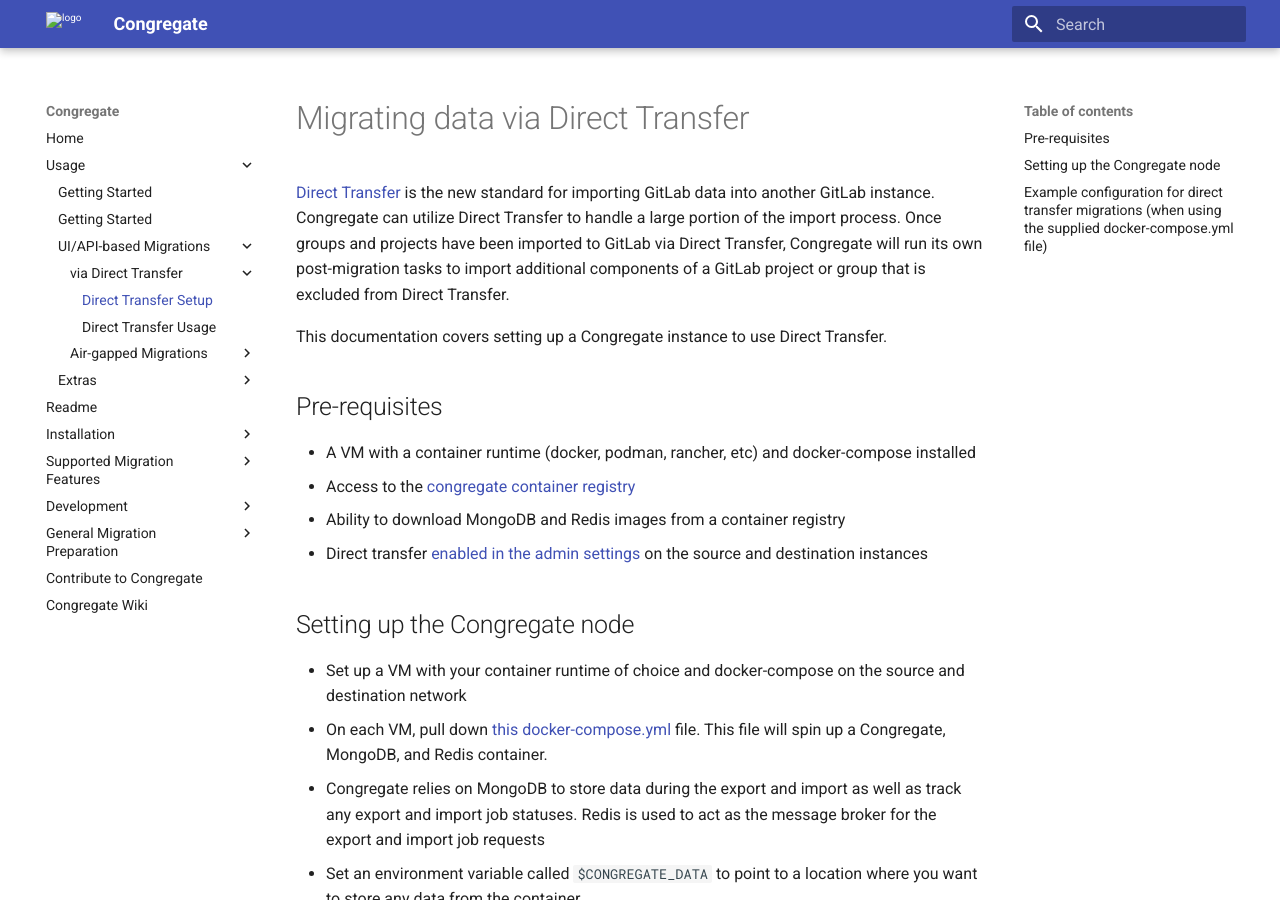
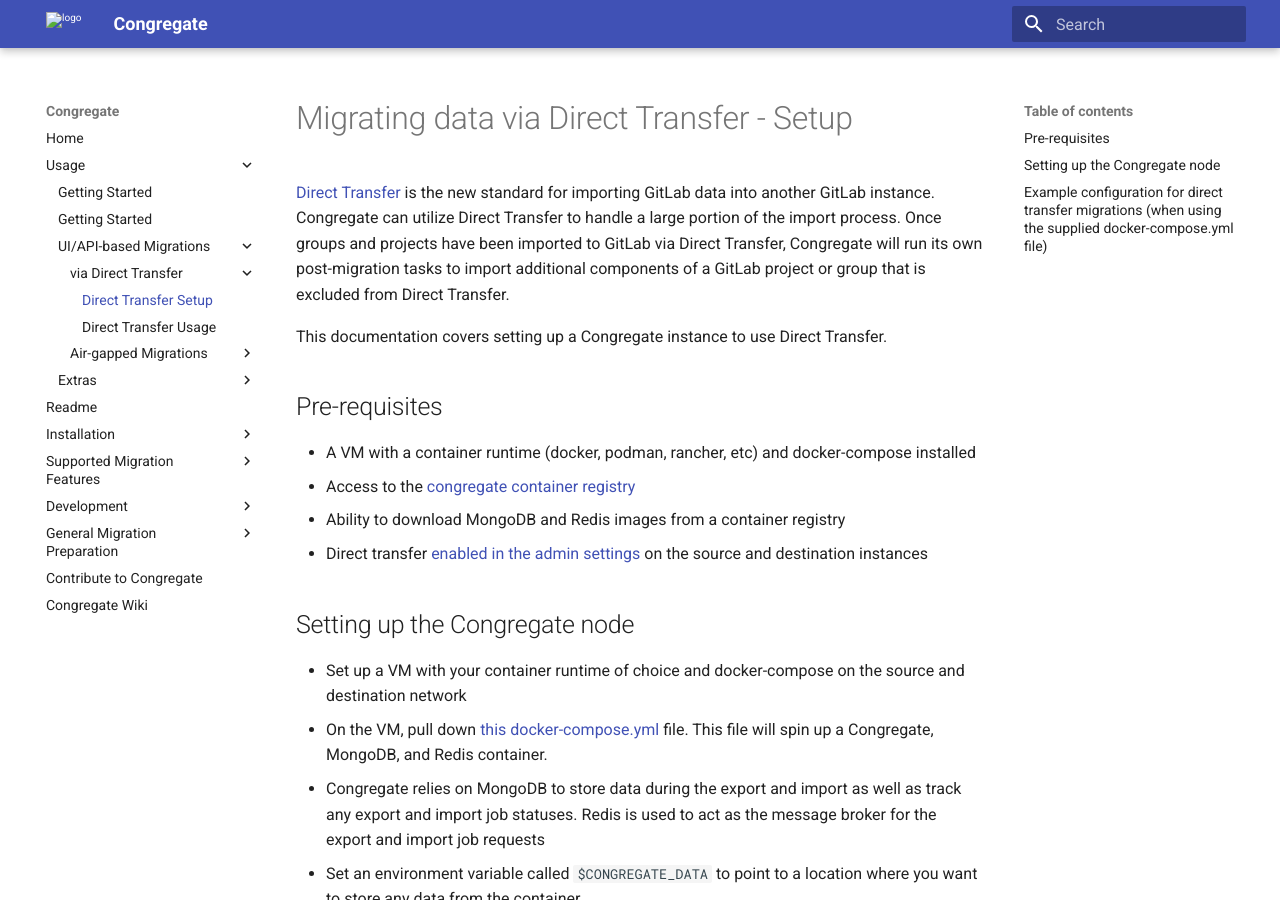
Before and after one commit to LINWEN607/congregate, an MkDocs documentation site: the page built from docs/direct-transfer-api.md, in a window 1280 px wide and 900 px high. Built offline with MkDocs 1.6.1 and Material for MkDocs 9.7.7, drawn with Linux system fonts in a browser that asks for light colours.

Commit message:
Updating headers in DT docs

```diff
--- a/docs/direct-transfer-api.md
+++ b/docs/direct-transfer-api.md
@@ -1,4 +1,4 @@
-# Migrating data via Direct Transfer
+# Migrating data via Direct Transfer - Setup
 
 [Direct Transfer](https://docs.gitlab.com/ee/api/bulk_imports.html) is the new standard for importing GitLab data into another GitLab instance. Congregate can utilize Direct Transfer to handle a large portion of the import process. Once groups and projects have been imported to GitLab via Direct Transfer, Congregate will run its own post-migration tasks to import additional components of a GitLab project or group that is excluded from Direct Transfer.
 
@@ -14,7 +14,7 @@
 ## Setting up the Congregate node
 
 - Set up a VM with your container runtime of choice and docker-compose on the source and destination network
-- On each VM, pull down [this docker-compose.yml](https://gitlab.com/gitlab-org/professional-services-automation/tools/migration/congregate/-/blob/master/docker/release/docker-compose.yml) file. This file will spin up a Congregate, MongoDB, and Redis container.
+- On the VM, pull down [this docker-compose.yml](https://gitlab.com/gitlab-org/professional-services-automation/tools/migration/congregate/-/blob/master/docker/release/docker-compose.yml) file. This file will spin up a Congregate, MongoDB, and Redis container.
   - Congregate relies on MongoDB to store data during the export and import as well as track any export and import job statuses. Redis is used to act as the message broker for the export and import job requests
 - Set an environment variable called `$CONGREGATE_DATA` to point to a location where you want to store any data from the container
 - Create a `cache` directory in the same location where the docker-compose file will be run. This will be used for the redis cache
```
Also changed, not shown: docs/direct-transfer-usage.md (+1 -1 lines).
